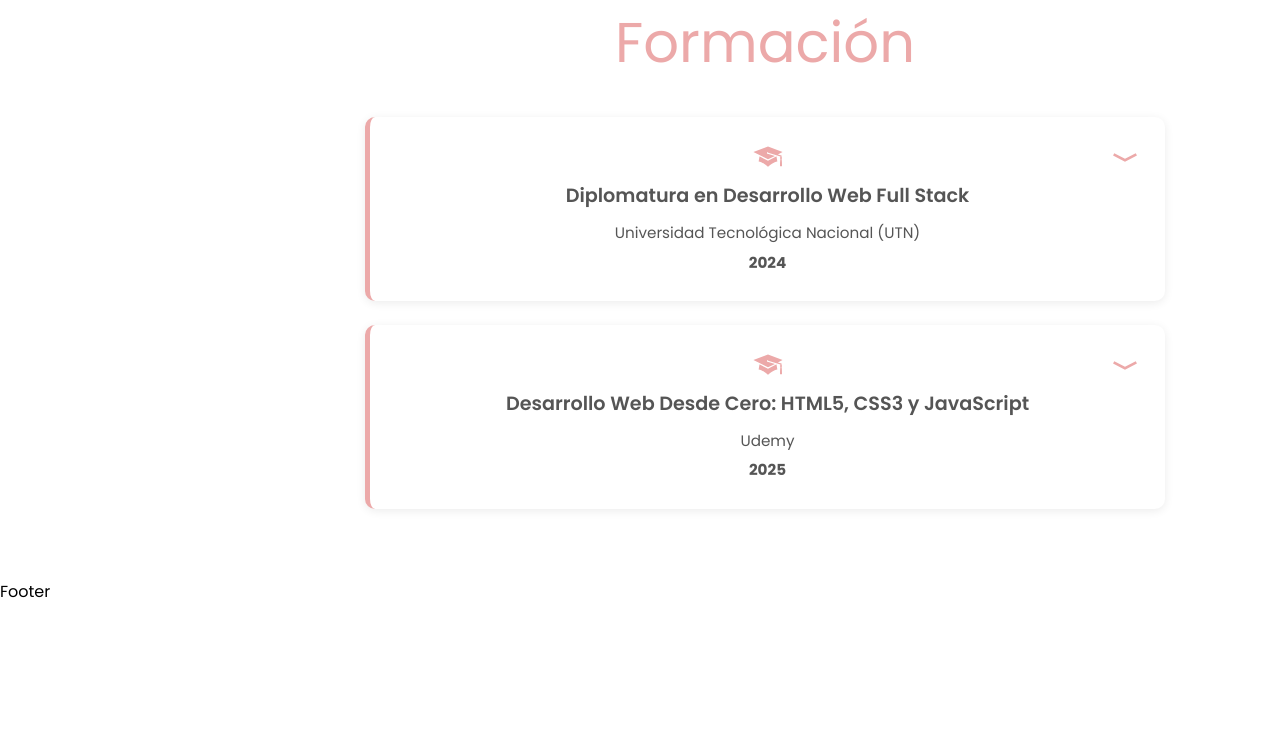
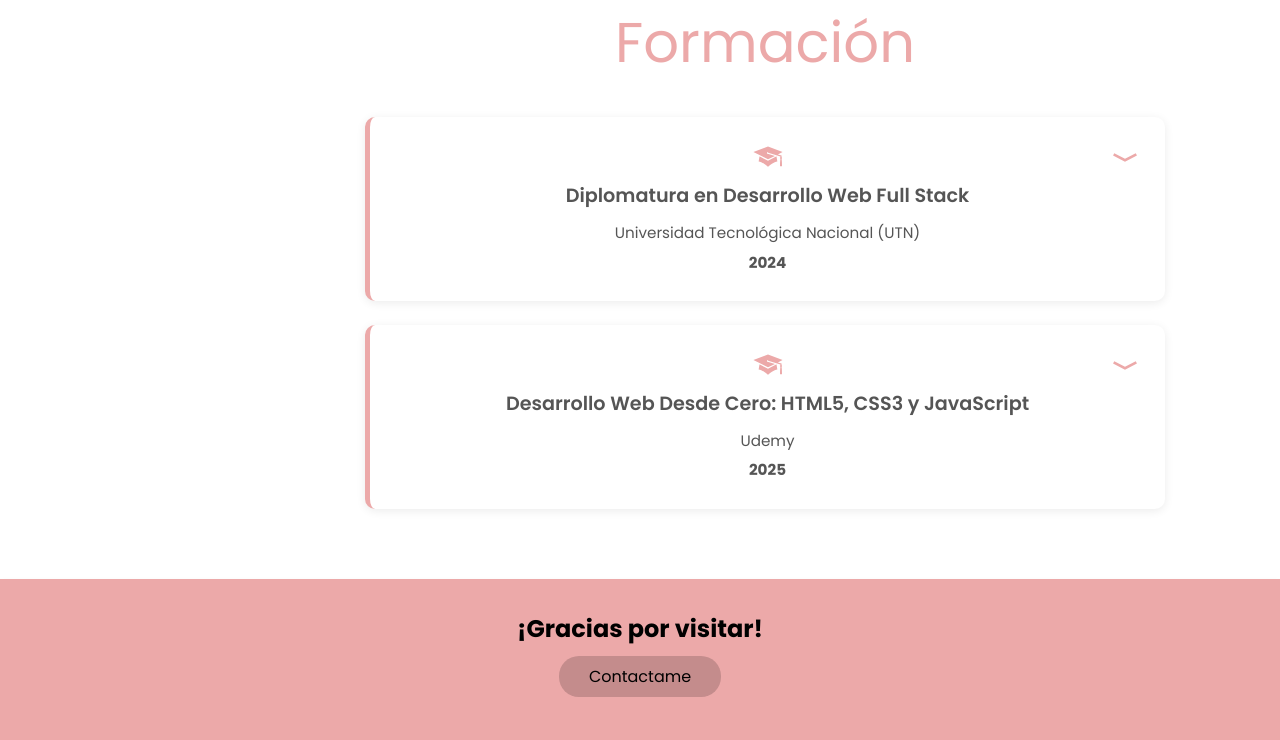
Before and after one commit to Lourdes-s/Portafolio, a React (Vite) app: page / in a window 1280 px wide. Shown: the part 2000-2740 px from the top of the page. Before the commit the page ends 2604 px from the top, so only its background shows below. Built offline with nearby package versions, Linux system fonts and the light colour scheme.

Commit message:
add footer

```diff
--- a/src/Components/AboutMe/AboutMe.jsx
+++ b/src/Components/AboutMe/AboutMe.jsx
@@ -38,7 +38,7 @@ export const AboutMe = () => {
                 </button>
             </p>
             <div className="social-icons">
-                <a href="https://www.linkedin.com/in/lourdes-santillán-613640152/" target="_blank" rel="noopener noreferrer">
+                <a href="https://www.linkedin.com/in/lourdes-santillan" target="_blank" rel="noopener noreferrer">
                     <ImLinkedin2 />
                 </a>
                 <a href="https://github.com/Lourdes-s" target="_blank" rel="noopener noreferrer">
--- /dev/null
+++ b/src/Components/Footer/Footer.css
@@ -0,0 +1,150 @@
+@import url('https://fonts.googleapis.com/css2?family=Inter:wght@100..900&family=Poppins:ital,wght@0,100;0,200;0,300;0,400;0,500;0,600;0,700;0,800;0,900;1,100;1,200;1,300;1,400;1,500;1,600;1,700;1,800;1,900&display=swap');
+
+/* VARIABLES */
+:root {
+    --color-primario: #eca9a9;
+    --color-claro: rgb(255, 236, 236);
+    --color-oscuro: #c48c8c;
+    --color-background: #ffffff;
+    --color-texto: #000000;
+    --color-texto-claro: #555;
+    --text-defaul: "Poppins", sans-serif;
+}
+
+/* GENERALES */
+* {
+    margin: 0;
+    padding: 0;
+    box-sizing: border-box;
+    font-family: var(--text-defaul);
+}
+
+.footer {
+    width: 100%;
+    margin-left: 0;
+    padding: 2rem;
+    background: var(--color-primario);
+    text-align: center;
+    color: var(--color-texto);
+    position: relative;
+    z-index: 10;
+    border-radius: 0 0 20px 20px;
+    box-shadow: 0 4px 6px rgba(0, 0, 0, 0.1);
+}
+
+.footer h2 {
+    margin-bottom: 10px;
+    font-size: 24px;
+}
+
+.btn-contact {
+    display: inline-block;
+    background-color: var(--color-oscuro);
+    padding: 8px 30px;
+    border-radius: 20px;
+    color: var(--color-texto);
+    text-decoration: none;
+    margin-bottom: 20px;
+    transition: background 0.3s ease;
+}
+
+.btn-contact:hover {
+    border: 1px solid var(--color-texto-claro);
+}
+
+.footer-content {
+    display: flex;
+    justify-content: space-between;
+    align-items: flex-start;
+    gap: 30px;
+    flex-wrap: wrap;
+    margin-top: 20px;
+}
+
+.social {
+    flex: 1;
+    min-width: 250px;
+    text-align: left;
+}
+
+.social h3 {
+    margin-bottom: 10px;
+}
+
+.social a {
+    display: flex;
+    align-items: center;
+    color: var(--color-texto);
+    text-decoration: none;
+    margin: 8px 0;
+    position: relative;
+    padding-left: 40px;
+}
+
+.social a:hover {
+    text-decoration: underline;
+}
+
+.social a::before {
+    content: '';
+    position: absolute;
+    left: 0;
+    top: 50%;
+    transform: translateY(-50%);
+    width: 30px;
+    height: 30px;
+    background-color: var(--color-oscuro);
+    border-radius: 50%;
+    z-index: -1;
+}
+
+.social a svg {
+    font-size: 16px;
+    color: var(--color-texto-claro);
+    position: absolute;
+    left: 7px;
+    top: 50%;
+    transform: translateY(-50%);
+    z-index: 0;
+}
+
+.contact-form {
+    flex: 1;
+    min-width: 250px;
+    text-align: left;
+}
+
+.contact-form label {
+    font-weight: 500;
+    margin: 5px 0 3px;
+    color: var(--color-texto)
+}
+
+.contact-form input,
+.contact-form textarea {
+    width: 100%;
+    padding: 8px;
+    background-color: transparent;
+    border: 1px solid var(--color-texto-claro);
+    border-radius: 5px;
+    margin-bottom: 10px;
+    outline: none;
+}
+
+.contact-form textarea {
+    height: 100px;
+    resize: vertical;
+}
+
+.contact-form button {
+    background-color: var(--color-oscuro);
+    color: var(--color-texto);
+    border: none;
+    padding: 8px 16px;
+    border-radius: 20px;
+    cursor: pointer;
+}
+
+.contact-form button:hover {
+    border: 1px solid var(--color-texto-claro);
+}
--- a/src/Components/Footer/Footer.jsx
+++ b/src/Components/Footer/Footer.jsx
@@ -1,7 +1,33 @@
 import React from 'react'
+import { ImLinkedin2 } from "react-icons/im";
+import { FaGithub } from "react-icons/fa";
+import './Footer.css'
 
 export const Footer = () => {
-  return (
-    <div>Footer</div>
-  )
+    return (
+        <div class="footer">
+            <h2>¡Gracias por visitar!</h2>
+            <a href="#contacto" class="btn-contact">Contactame</a>
+            <div id="footer" class="footer-content">
+                <div class="social">
+                    <h3>También podés contactarme por</h3>
+                    <a href="https://www.linkedin.com/in/lourdes-santillan" target="_blank">
+                        <ImLinkedin2 /> LinkedIn
+                    </a>
+                    <a href="https://www.github.com/Lourdes-s" target="_blank">
+                        <FaGithub /> GitHub
+                    </a>
+                </div>
+                <div class="contact-form">
+                    <label>Nombre</label>
+                    <input type="text" name="nombre" />
+                    <label>Email</label>
+                    <input type="email" name="email" />
+                    <label>Mensaje</label>
+                    <textarea name="mensaje"></textarea>
+                    <button type="submit">Enviar</button>
+                </div>
+            </div>
+        </div>
+    )
 }
--- a/src/Components/NavBar/NavBar.css
+++ b/src/Components/NavBar/NavBar.css
@@ -30,6 +30,7 @@
     justify-content: center;
     padding: 20px;
     box-shadow: 4px 0px 10px rgba(0, 0, 0, 0.1);
+    z-index: 5;
 }
 
 .list {
@@ -77,3 +78,19 @@
     margin-left: 250px;
     padding: 20px;
 }
+
+@media (max-width: 768px) {
+    .navbar {
+        position: relative;
+        width: 100%;
+        height: auto;
+        flex-direction: row;
+        justify-content: space-around;
+        padding: 10px;
+    }
+
+    .main-content,
+    footer {
+        margin-left: 0;
+    }
+}
```
